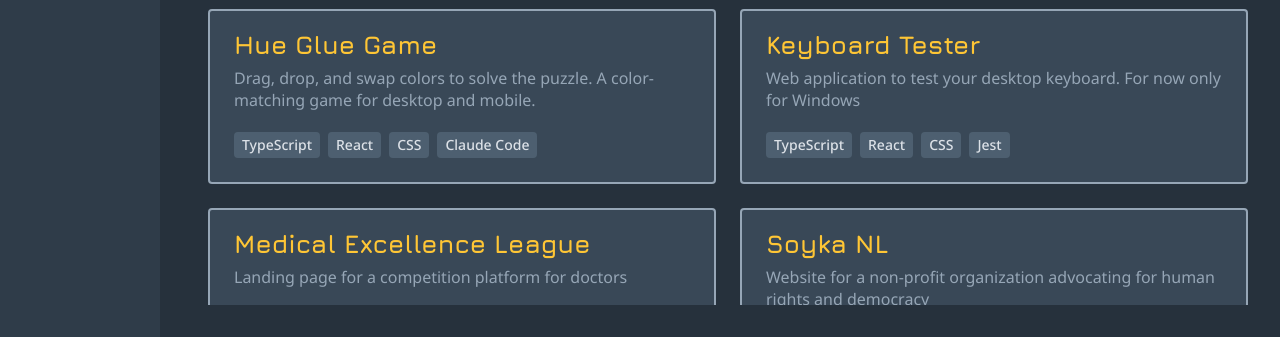
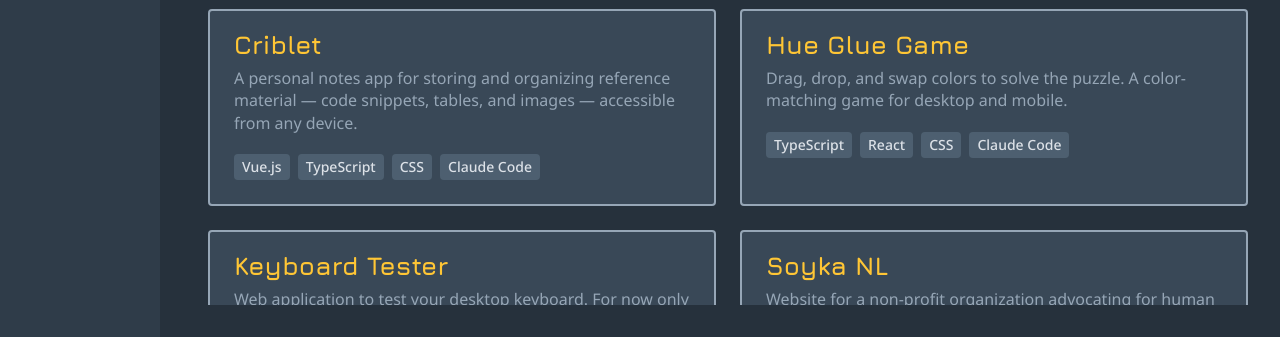
Before and after one commit to narangi-design/Portfolio, a website built with Vite: page index.html in a window 1280 px wide. Shown: the part 463-800 px from the top of the page. Built offline with nearby package versions, Linux system fonts and the light colour scheme; files whose address does not match are found by name.

Commit message:
Update according to new skills and projects

```diff
--- a/index.html
+++ b/index.html
@@ -11,7 +11,7 @@
     <meta property="og:title" content="Daria Riabova — Front-end Developer" />
     <meta property="og:description"
         content="Frontend developer with a strong UX background. TypeScript, React, accessibility, performance." />
-    <meta property="og:url" content="https://narangi-design.com/" />
+    <meta property="og:url" content="https://narangi.design/" />
     <meta property="og:image" content="/src/assets/img/og-image.png" />
     <meta property="og:site_name" content="Front-end Developer's Portfolio" />
 
--- a/src/@types/global.d.ts
+++ b/src/@types/global.d.ts
@@ -8,6 +8,8 @@ declare global {
     | 'CSS'
     | 'Tilda'
     | 'Wix'
+    | 'Claude Code'
+    | 'Vue.js'
 }
 
 export {}
--- a/src/index.ts
+++ b/src/index.ts
@@ -1,5 +1,6 @@
 import tsIcon from './assets/img/techs/typescript.svg?raw'
 import reactIcon from './assets/img/techs/react.svg?raw'
+import vueIcon from './assets/img/techs/vue.svg?raw'
 import cssIcon from './assets/img/techs/css3.svg?raw'
 import htmlIcon from './assets/img/techs/html5.svg?raw'
 
@@ -29,12 +30,20 @@ const heroData: HeroDefinition = {
     tech: [
         { label: 'TypeScript', icon: tsIcon },
         { label: 'React', icon: reactIcon },
+        { label: 'Vue.js', icon: vueIcon },
         { label: 'CSS', icon: cssIcon },
         { label: 'HTML', icon: htmlIcon }
     ],
 }
 
 const projectsData: SnippetDefinition[] = [
+    {
+        title: 'Criblet',
+        url: 'https://narangi-design.github.io/cheat-sheet-manager/',
+        descr: 'A personal notes app for storing and organizing reference material — code snippets, tables, and images — accessible from any device.',
+        labels: ['Vue.js', 'TypeScript', 'CSS', 'Claude Code'],
+        image: '',
+    },
     {
         title: 'Hue Glue Game',
         url: 'https://narangi-design.github.io/hue-glue-game/',
@@ -50,13 +59,6 @@ const projectsData: SnippetDefinition[] = [
         image: '',
     },
     {
-        title: 'Medical Excellence League',
-        url: 'https://medexleague.com/',
-        descr: 'Landing page for a competition platform for doctors',
-        labels: ['Tilda', 'CSS'],
-        image: '',
-    },
-    {
         title: 'Soyka NL',
         url: 'https://www.soyka.nl/',
         descr: 'Website for a non-profit organization advocating for human rights and democracy',
@@ -68,7 +70,7 @@ const projectsData: SnippetDefinition[] = [
 const aboutMeData: AboutMeDefinition = {
     techStack: [
         'TypeScript, JavaScript (ES6+)',
-        'React',
+        'React, Vue.js',
         'HTML, CSS',
         'UX design patterns',
     ],
```
Also changed, not shown: src/assets/img/techs/vue.svg (added).
